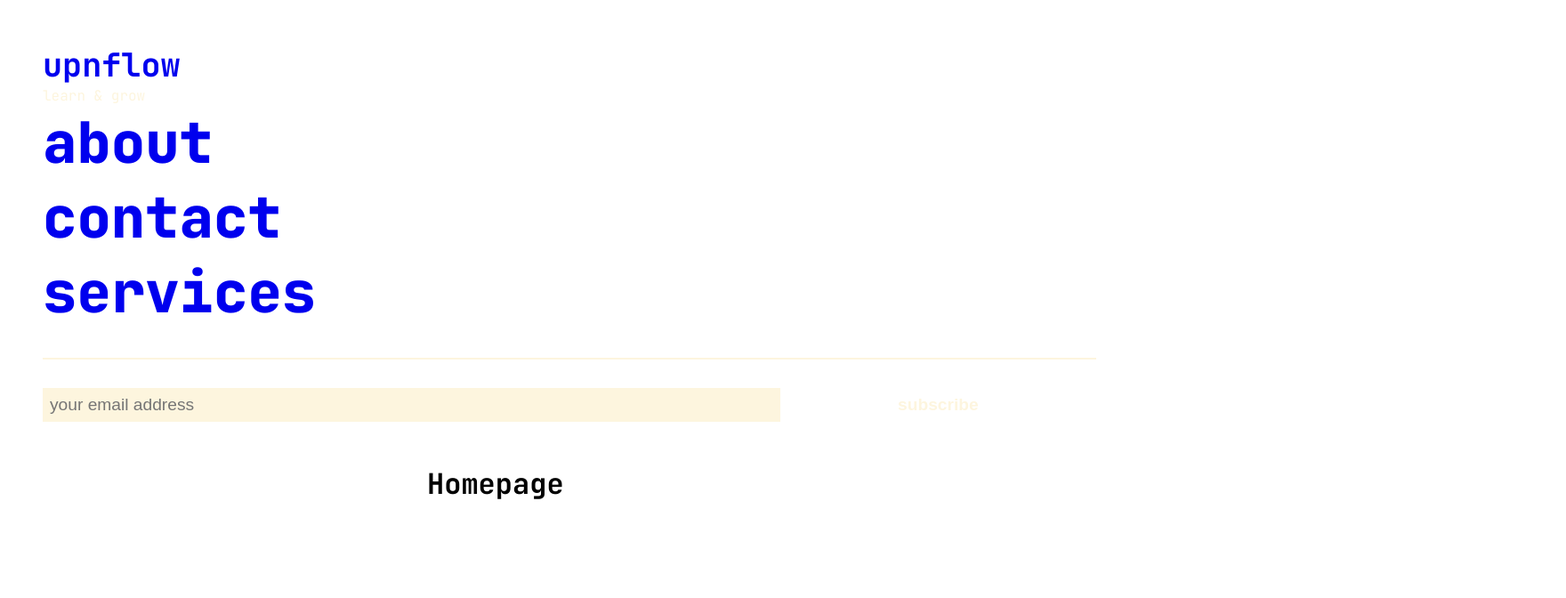
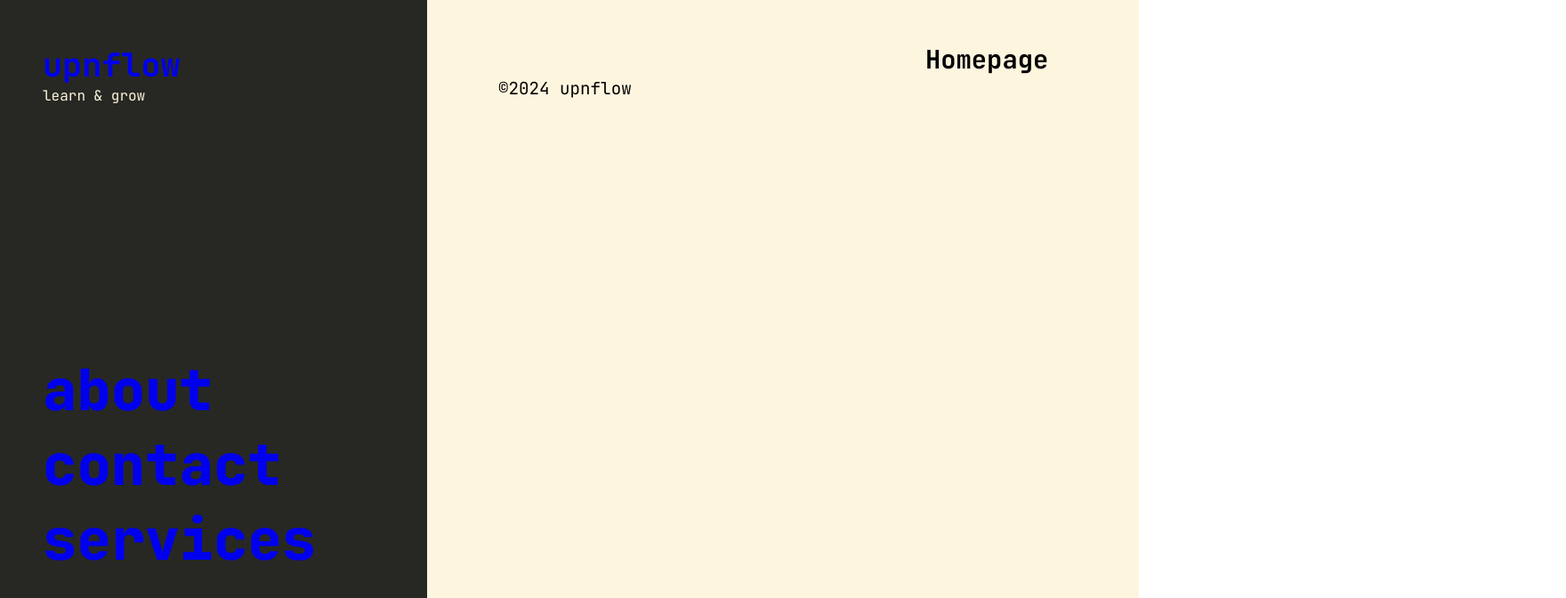
Before and after one commit to yogskr/upnflow, a Next.js app: page / in a window 1280 px wide. Shown: the top 672 px of the page at 89% size, 1760 px wide, since content can reach past the window. Built offline with nearby package versions, Linux system fonts and the light colour scheme.

Commit message:
Modified the class names

```diff
--- a/app/layout.js
+++ b/app/layout.js
@@ -11,18 +11,25 @@ export const metadata = {
 
 export default function RootLayout({ children }) {
   let header = (
-    <header className="container">
+    <header className="headerContainer">
       <Navbar />
     </header>
   );
 
-  let footer = <footer></footer>;
+  let footer = (
+    <footer>
+      <p>©2024 upnflow</p>
+    </footer>
+  );
 
   return (
     <html lang="en">
       <body className={jetBrainsMono.className}>
         {header}
-        {children}
+        <section className="mainContent">
+          {children}
+          {footer}
+        </section>
       </body>
     </html>
   );
```
